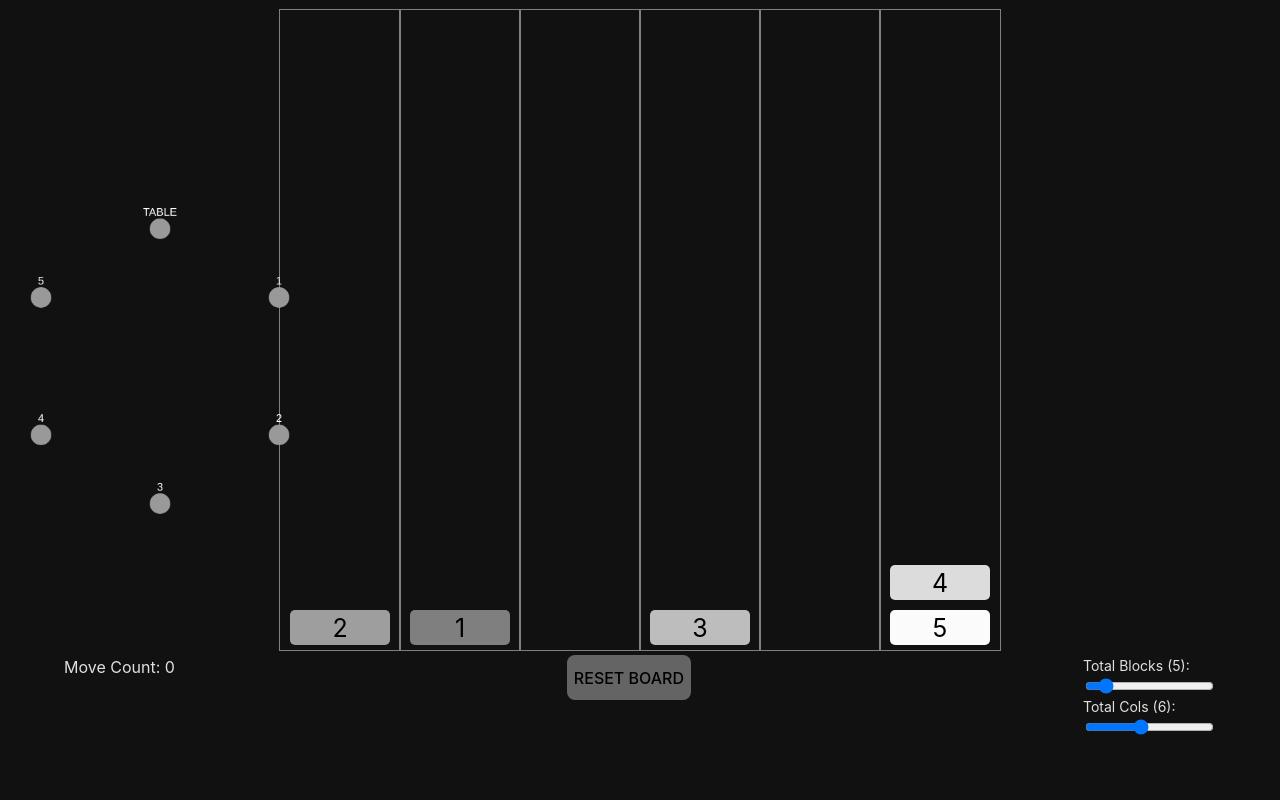
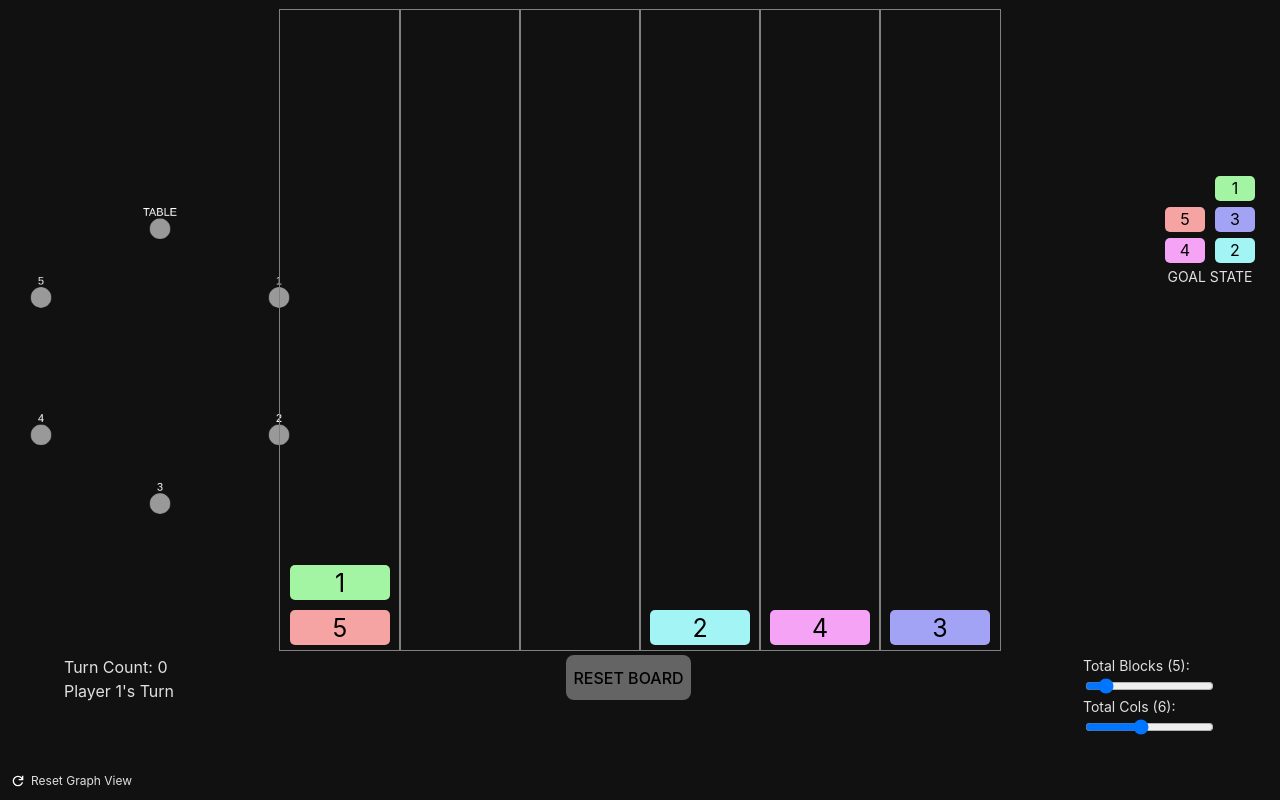
Before and after one commit to BerryBerryTart/block-world, a React (Vite) app: page / in a window 1280 px wide. Built offline with nearby package versions, Linux system fonts and the light colour scheme.

Commit message:
2 player base done and random goal state finished

```diff
--- a/src/App.less
+++ b/src/App.less
@@ -1,3 +1,19 @@
+#resetContainer {
+  position: fixed;
+  bottom: 10px;
+  left: 10px;
+  display: flex;
+  flex-direction: row;
+  align-items: center;
+  cursor: pointer;
+  span {
+    padding-left: 5px;
+    font-size: 12px;
+  }
+  img {
+    height: 16px;
+  }
+}
 #gameContainer {
   width: 100vw;
   height: 100vh;
@@ -12,7 +28,43 @@
     width: 25vw;
     height: 90vh;
   }
+  #goal {
+    position: fixed;
+    right: 20px;
+    height: 300px;
+    top: 10vh;
+    display: flex;
+    justify-content: center;
+    flex-direction: column;
+    #goalText {
+      text-align: center;
+      font-size: 14px;
+    }
+    #goalBoard {
+      display: grid;
+      grid-template-columns: auto;
+      .goal-col {
+        display: flex;
+        align-items: center;
+        justify-content: end;
+        flex-direction: column;
+        flex-wrap: wrap;
+        min-width: 50px;
+      }
+      .goal-block {
+        width: 40px;
+        height: 25px;
+        border-radius: 5px;
+        color: black;
+        font-size: 16px;
+        margin: 3px;
+        text-align: center;
+        user-select: none;
+      }
+    }
+  }
   #board {
+    z-index: 1;
     height: 80vh;
     margin-top: 10px;
     display: grid;
--- a/src/App.tsx
+++ b/src/App.tsx
@@ -1,11 +1,17 @@
 import { useState, useEffect, useRef } from "react";
-import { Board, Block, Column, Graph } from "./interfaces";
+import { Board, Block, Column, Graph, CurrentPlayer } from "./interfaces";
 import cytoscape from "cytoscape";
 
 import "./App.less";
+import { getBlockColour } from "./utils";
+import resetIcon from "./assets/reset.svg";
 
 function App() {
+  const [currPlayer, setCurrPlayer] = useState<CurrentPlayer>(
+    CurrentPlayer.PLAYER_1
+  );
   const [board, setBoard] = useState<Board>({} as Board);
+  const [goalBoard, setGoalBoard] = useState<Board>({} as Board);
   const [moveCount, setMoveCount] = useState(0);
   const [endGame, setEndGame] = useState(false);
   const [totalBlocks, setTotalBlocks] = useState(5);
@@ -18,6 +24,7 @@ function App() {
 
   //number of blocks change so reset game
   useEffect(() => {
+    adjustGoalBoardCols();
     resetGame();
   }, [totalBlocks]);
 
@@ -25,8 +32,8 @@ function App() {
     const boardEl = document.getElementById("board");
     if (boardEl) {
       boardEl.style.gridTemplateColumns = `${"auto ".repeat(totalCols)}`;
+    }
     resetGame();
-    }
   }, [totalCols]);
 
   useEffect(() => {
@@ -36,9 +43,12 @@ function App() {
         boardEl.style.gridTemplateColumns = `${"auto ".repeat(totalCols)}`;
       }
     };
+    adjustGoalBoardCols();
     const setupBoard = async () => {
       const cols = randomiseBoard();
       setBoard({ columns: cols });
+      const g = randomiseBoard(true);
+      setGoalBoard({ columns: g });
     };
     setupCols().then(() => setupBoard());
     cyRef.current = cytoscape({
@@ -71,6 +81,15 @@ function App() {
       },
     });
   }, []);
+
+  const adjustGoalBoardCols = () => {
+    const goalEl = document.getElementById("goalBoard");
+    if (goalEl) {
+      const goalCols = Math.ceil(totalBlocks / 4);
+      goalEl.style.gridTemplateColumns = `${"auto ".repeat(goalCols)}`;
+      goalEl.style.width = `${goalCols * 50}px`;
+    }
+  };
 
   const randInt = (min: number, max: number): number => {
     return Math.floor(Math.random() * (max - min + 1)) + min;
@@ -107,29 +126,45 @@ function App() {
     });
     boardClone.columns[dragItemPos.current].blocks.unshift(blockBuffer);
     setBoard(boardClone);
-    endGameCheck(boardClone);
+    const hasWon = endGameCheck(boardClone);
     setMoveCount(moveCount + 1);
     cyRef.current?.add(gameState.current);
+    if (!hasWon) {
+      setCurrPlayer((prevState) => {
+        if (prevState === CurrentPlayer.PLAYER_1) return CurrentPlayer.PLAYER_2;
+        return CurrentPlayer.PLAYER_1;
+      });
+    }
   };
 
   const isSorted = (arr: Array<Block>): boolean => {
-    if (arr.length < totalBlocks) return false;
-    for (let i = 0; i < arr.length - 1; i++) {
-      if (arr[i].id > arr[i + 1].id) {
-        return false;
+    if (arr.length === 0) return true;
+    for (let g = 0; g < goalBoard.columns.length; g++) {
+      const gCol = goalBoard.columns[g].blocks;
+      if (gCol.length !== arr.length) continue;
+      let matches = true;
+      for (let i = 0; i < gCol.length; i++) {
+        if (gCol[i].id !== arr[i].id) {
+          matches = false;
+          break;
         }
       }
-    return true;
+      if (matches) return true;
+    }
+    return false;
   };
 
   const endGameCheck = (boardClone: Board) => {
+    let hasWon = false;
     for (let i = 0; i < boardClone.columns.length; i++) {
       const blocks = boardClone.columns[i].blocks;
-      if (isSorted(blocks)) {
+      hasWon = isSorted(blocks);
+      if (!hasWon) return;
+    }
+    if (hasWon) {
       setEndGame(true);
-        break;
     }
-    }
+    return hasWon;
   };
 
   //Fisher–Yates (aka Knuth) Shuffle
@@ -150,16 +185,17 @@ function App() {
     }
   }
 
-  const randomiseBoard = (): Array<Column> => {
+  const randomiseBoard = (isGoalBoard = false): Array<Column> => {
     const cols: Array<Column> = [];
-    for (let i = 0; i < totalCols; i++) {
+    const numCols = isGoalBoard ? Math.ceil(totalBlocks / 4) : totalCols;
+    for (let i = 0; i < numCols; i++) {
       cols.push({ blocks: [] } as Column);
     }
     for (let i = 0; i < totalBlocks; i++) {
-      const randCol = randInt(0, totalCols - 1);
+      const randCol = randInt(0, numCols - 1);
       cols[randCol].blocks.push({ id: i + 1 });
     }
-    for (let i = 0; i < totalCols; i++) {
+    for (let i = 0; i < numCols; i++) {
       shuffle(cols[i].blocks);
     }
     return cols;
@@ -174,45 +210,44 @@ function App() {
     return buffer;
   };
 
+  const resetGraphView = () => {
+    cyRef.current?.fit(undefined, 30);
+  };
+
   const resetGame = () => {
     setEndGame(false);
     const newCols = randomiseBoard();
     setBoard({ columns: newCols });
+    const newGoal = randomiseBoard(true);
+    setGoalBoard({ columns: newGoal });
     setMoveCount(0);
     cyRef.current?.elements().remove();
     gameState.current = initGraph();
     cyRef.current?.add(gameState.current);
     cyRef.current?.layout({ name: "circle" }).run();
+    setCurrPlayer(CurrentPlayer.PLAYER_1);
   };
 
-  const getBlockColour = (index: number): string => {
-    const floor = 96;
-    const step = Math.floor((255 - floor) / totalBlocks);
-    const val = (index * step + floor).toString(16);
-    return `#${val}${val}${val}`;
-  };
-
-  return (
-    <div id="gameContainer">
-      <div id="cy" />
-      <div id="board">
-        {board.columns &&
-          board.columns.map((el, index) => {
+  const renderBoard = (isMainBoard = true) => {
+    const targetBoard = isMainBoard ? board : goalBoard;
+    return targetBoard.columns.map((el, index) => {
       return (
         <div
           key={`col-${index}`}
-                className="col"
+          className={isMainBoard ? "col" : "goal-col"}
           onDragEnter={(e) => dragEnter(e, index)}
         >
           {el.blocks.map((block, blockIndex) => {
             return (
               <div
                 key={block.id}
-                      className="block"
+                className={isMainBoard ? "block" : "goal-block"}
                 draggable={blockIndex === 0 && !endGame}
                 onDragStart={(e) => dragStart(e, index, block.id)}
                 onDragEnd={drop}
-                      style={{ backgroundColor: getBlockColour(block.id) }}
+                style={{
+                  backgroundColor: getBlockColour(block.id, totalBlocks),
+                }}
               >
                 {block.id}
               </div>
@@ -220,10 +255,36 @@ function App() {
           })}
         </div>
       );
-          })}
+    });
+  };
+
+  return (
+    <div>
+      <div id="resetContainer" onClick={resetGraphView}>
+        <img id="resetIcon" src={resetIcon} />
+        <span>Reset Graph View</span>
+      </div>
+
+      <div id="gameContainer">
+        <div id="cy" />
+        <div id="board">{board.columns && renderBoard()}</div>
+        <div id="goal">
+          <div id="goalBoard">{goalBoard.columns && renderBoard(false)}</div>
+          <div id="goalText">GOAL STATE</div>
         </div>
         <div id="info">
-        <div>Move Count: {moveCount}</div>
+          <div>
+            <div>Turn Count: {moveCount}</div>
+            {!endGame ? (
+              <div>
+                Player {currPlayer === CurrentPlayer.PLAYER_1 ? 1 : 2}'s Turn
+              </div>
+            ) : (
+              <div>
+                Player {currPlayer === CurrentPlayer.PLAYER_1 ? 1 : 2} Wins!!!
+              </div>
+            )}
+          </div>
           {!endGame && <button onClick={resetGame}>RESET BOARD</button>}
           {endGame && (
             <div id="endGameContainer">
@@ -255,6 +316,7 @@ function App() {
           </div>
         </div>
       </div>
+    </div>
   );
 }
 
--- a/src/interfaces.ts
+++ b/src/interfaces.ts
@@ -17,3 +17,8 @@ export interface Graph {
     target?: string;
   };
 }
+
+export enum CurrentPlayer {
+  PLAYER_1 = "P1",
+  PLAYER_2 = "P2",
+}
--- /dev/null
+++ b/src/utils.ts
@@ -0,0 +1,6 @@
+const getBlockColour = (index: number, totalBlocks: number): string => {
+  const val = 360 * ((index + 1) / (totalBlocks + 1))
+  return `hsl(${val}, 80%, 80%)`;
+};
+
+export { getBlockColour };
```
Also changed, not shown: src/assets/reset.svg (added). Lines whose indentation alone changed are shown as unchanged.
